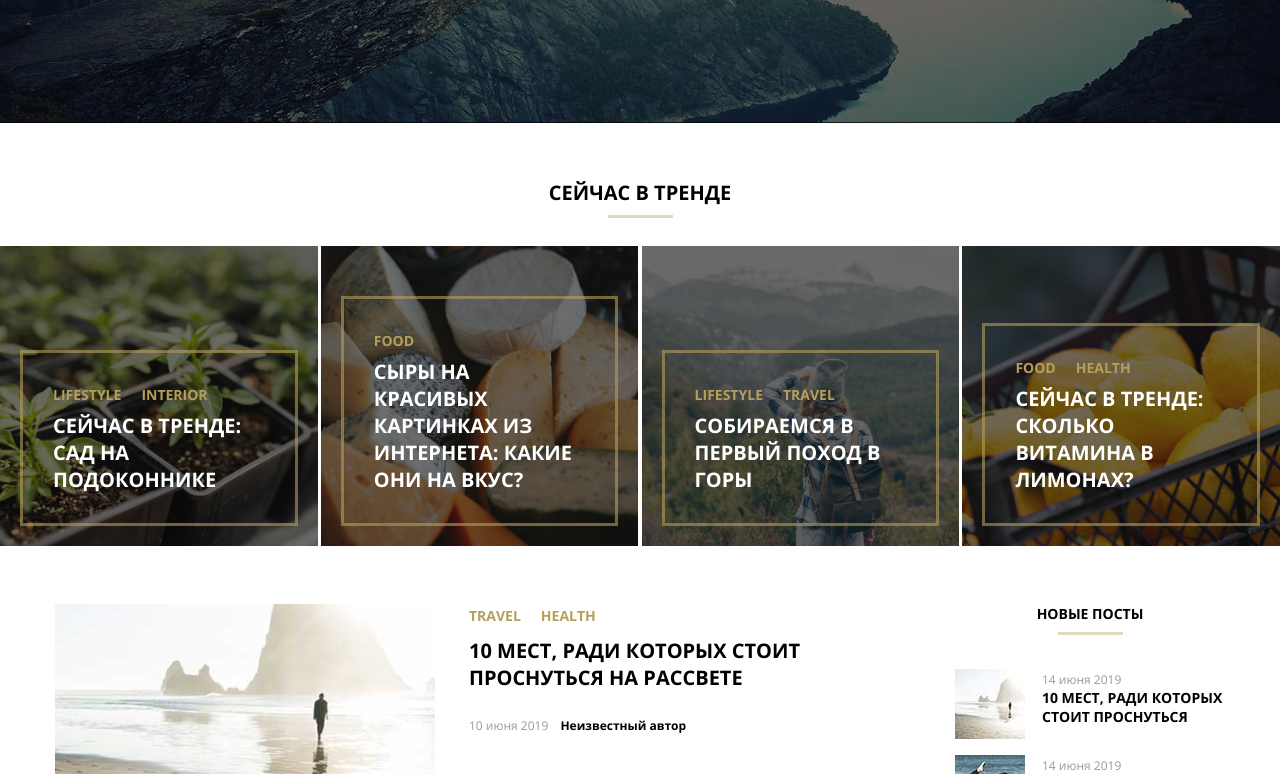
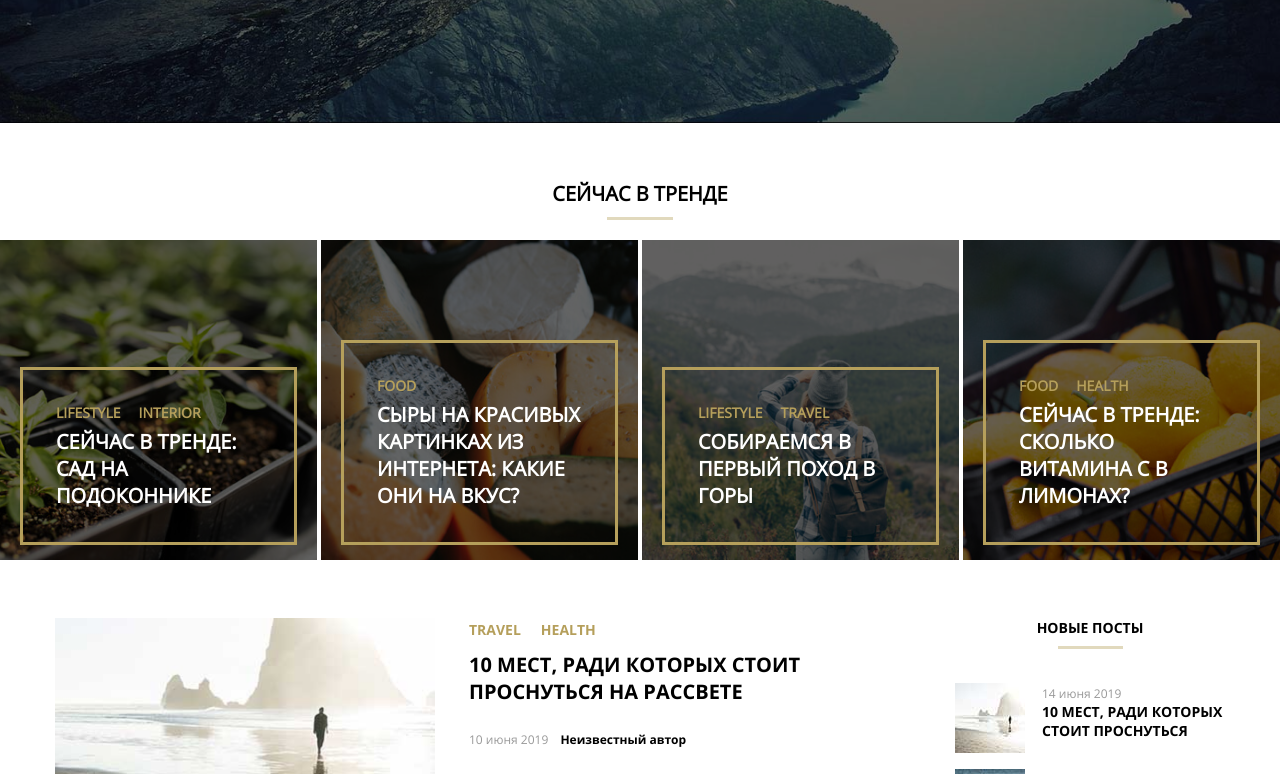
Before and after one commit to TakanawaYuku/course_work_netology-html-css, a plain HTML site: page index.html in a window 1280 px wide. Shown: the part 326-1100 px from the top of the page. Drawn offline with Linux system fonts and the light colour scheme; files whose address does not match are found by name.

Commit message:
correction trend container

```diff
--- a/assets/css/style.css
+++ b/assets/css/style.css
@@ -19,6 +19,7 @@
     box-sizing: border-box;
     color: #000000;
     line-height: normal;
+
 }
 
 ul {
@@ -145,73 +146,161 @@ a {
     transform: rotate(-135deg);
 }
 
+.trend-section-wrapper {
+    font-family: OpenSans, sans-serif;
+    color: #0f0d0e;
+}
 
-.trend_box {
-    width: auto;
-    max-width: 100%;
+.trend-title-link {
+    color: #ffffff;
+    text-decoration: none;
+    text-transform: uppercase;
+}
+
+.trend-card-wrapper:after {
+    content: "";
+    position: absolute;
+    top: 0;
+    left: 0;
+    right: 0;
+    bottom: 0;
+    background-color: #000000;
+    opacity: 0.6;
+
+    z-index: -1;
+}
+
+.trend-section-wrapper {
+    width: 100%;
+    margin-top: 57px;
+}
+
+.main-section-title {
+    text-align: center;
+    font-size: 20px;
+    font-weight: bold;
+    text-transform: uppercase;
+}
+
+.trends {
+    display: flex;
+    justify-content: space-between;
+}
+
+.main-section-title {
+    text-align: center;
+    font-size: 20px;
+    font-weight: bold;
+    text-transform: uppercase;
+}
+
+.underline:after {
+    display: block;
+    content: "";
+    width: 66px;
+    height: 3px;
+    margin: 10px auto 20px auto;
+    background-color: #e1d9bd;
+}
+
+.trend-card-wrapper {
+    background-color: #000000;
+    background-repeat: no-repeat;
+    background-position: center center;
+    background-size: cover;
+
+    position: relative;
+    z-index: 0;
+
+    display: flex;
+    align-items: flex-end;
+
+    width: 25%;
+    min-height: 320px;
+    padding: 15px 20px;
+}
+
+.trend-garden {
+    background-image: url("../img/trend1.jpg");
+}
+
+.trend-cheese {
+    background-image: url("../img/trend2.jpg");
+}
+
+.trend-mountain {
+    background-image: url("../img/trend3.jpg");
+}
+
+.trend-lemon {
+    background-image: url("../img/trend4.jpg");
+}
+
+.trend-card {
+    border: 3px solid #b59f5b;
+    padding: 33px 33px;
+    flex-grow: 1;
+}
+
+.trend-title {
+    font-size: 20px;
+    font-weight: bold;
+    line-height: 1.2;
+
+    margin-top: 6px;
+}
+
+.trend-title-link:hover {
+    color: #b59f5b;
+}
+
+.trend-card-wrapper:nth-child(n+2) {
+    margin-left: 5px;
+}
+
+.news {
+    display: flex;
+}
+
+.news:nth-child(n+2) {
+    margin-top: 60px;
+}
+
+.news-content {
+    margin-left: 30px;
+}
+
+.news-teg-list {
+    display: flex;
+    flex-wrap: wrap;
+    list-style-type: none;
+    font-size: 14px;
+    font-weight: bold;
 }
 
 
-.trend_container {
-    display: flex;
-    flex-wrap: nowrap;
-
+.news-teg-item:nth-child(n+2) {
+    margin-left: 18px;
 }
 
-.trend_card {
-    width: 25%;
-    position: relative;
-    background-color: #666666;
-    min-height: 300px;
+.news-teg-link {
+    color: #b59f5b;
+    text-decoration: none;
+    text-transform: uppercase;
 }
 
-.card__preview {
-    height: 100%;
-    background-repeat: no-repeat;
-    background-position: center 50%;
-    background-color: #000000;
-    background-size: cover;
+.news-img {
+    min-width: 380px;
+    object-fit: contain;
+    object-position: center top;
 }
 
-.trend1 {
-    background-image: url('../img/trend1.jpg');
-}
+.news-title {
+    margin-top: 6px;
 
-.trend2 {
-    background-image: url('../img/trend2.jpg');
-}
-
-.trend3 {
-    background-image: url('../img/trend3.jpg');
-}
-
-.trend4 {
-    background-image: url('../img/trend4.jpg');
-}
-
-.trend_card:after {
-    content: "";
-    width: 100%;
-    height: 100%;
-    background-color: rgba(15, 15, 15, 0.6);
-    position: absolute;
-    top: 0;
-    left: 0;
-    z-index: 1;
-
-}
-
-.card__body {
-    position: absolute;
-    bottom: 0;
-    z-index: 2;
-    border: 3px solid rgba(181, 159, 91, 0.6);
-    margin: 1.25em;
-    padding: 1.875em;
-}
-
-.card_title {
-    color: #ffffff;
+    font-size: 20px;
+    font-weight: bold;
+    line-height: 1.2;
 }
 
 .section-title {
@@ -913,6 +1002,10 @@ select {
         display: none;
     }
 
+    .trend-card-wrapper:nth-child(n+2) {
+        margin-left: 4px;
+    }
+
     .nav-container {
 
         padding-left: 15px;
@@ -989,30 +1082,60 @@ select {
 }
 
 @media (min-width: 641px) and (max-width: 1199px) and (orientation: landscape) {
-    .trend_card {
-        width: 25%;
+    .trend-section-wrapper {
+        margin-top: 45px;
     }
 
-    .trend_card:nth-child(n+2) {
-        margin-left: 0.25%;
+    .trend-card-wrapper {
+        flex-basis: 49%;
+        flex-grow: 1;
+        min-height: 247px;
+        padding: 15px 19px;
+        margin-top: 0;
+        margin-bottom: 4px;
     }
 
-    .card__body {
-        padding: 5px;
-        margin: 5px;
+    .trend-card-wrapper:nth-child(2n+1) {
+        margin-right: 4px;
+    }
+
+    .trends {
+        margin-top: 18px;
+        justify-content: space-between;
+        flex-wrap: wrap;
+    }
+
+    .trend-card {
+        padding: 29px 29px;
+    }
+
+    .trend-title {
+        font-size: 17px;
+        line-height: 1.3;
     }
 
 }
 
+@media (min-width: 810px) and (max-width: 1100px) {
+    .trend-card {
+        flex-basis: 49%;
+        flex-grow: 1;
+        min-height: 247px;
+        padding: 15px 19px;
+        margin-top: 0;
+        margin-bottom: 4px;
+    }
+}
+
 @media (min-width: 641px) and (max-width: 1199px) and (orientation: portrait) {
 
-    .trend_container {
-        flex-wrap: wrap;
 
+    .main-section-title {
+        font-size: 18px;
     }
 
-    .trend_card {
-        width: 49.5%;
+    .underline:after {
+        margin: 10px auto 0 auto;
     }
 
     .trend_card:nth-child(n+3) {
@@ -1025,14 +1148,6 @@ select {
 
 }
 
-@media (min-width: 920px) and (max-width: 1199px) {
-
-    .card__body {
-        margin: 0.9375rem 1.25rem;
-        padding: 1.75em;
-    }
-
-}
 
 @media (min-width: 641px) and (max-width: 1199px) {
     .header {
@@ -1045,6 +1160,10 @@ select {
         margin-top: 2.8125rem;
         margin-bottom: 2rem;
 
+    }
+
+    .trend-card-wrapper:nth-child(n+2) {
+        margin-left: 0;
     }
 
     .main-title {
@@ -1192,12 +1311,84 @@ select {
         padding: 2rem 1rem 13.5rem;
     }
 
+    .trend-card-wrapper:nth-child(n+2) {
+        margin-left: 0;
+    }
+
     .nav-container {
         flex-direction: column-reverse;
     }
 
     .hamburger_menu_wrapper {
         align-self: flex-end;
+    }
+
+    .trend-card-wrapper {
+        padding-left: 15px;
+        padding-right: 15px;
+    }
+
+    .main-section-title {
+        font-size: 16px;
+    }
+
+    .underline:after {
+        margin-top: 8px;
+    }
+
+    .trend-section-wrapper {
+        margin-top: 40px;
+    }
+
+    .trends,
+    .news {
+        flex-direction: column;
+    }
+
+    .trend-card-wrapper {
+        width: 100%;
+        min-height: 232px;
+        margin-top: 3px;
+    }
+
+    .trend-card {
+        padding: 26px 20px;
+    }
+
+    .trend-title {
+        margin-top: 9px;
+        font-size: 16px;
+        line-height: 1.25;
+    }
+
+    .news-img {
+        min-width: 0;
+    }
+
+    .news-title {
+        font-size: 16px;
+        line-height: 1.25;
+        margin-top: 8px;
+    }
+
+    .news-content {
+        margin-left: 0;
+        margin-top: 10px;
+    }
+
+    .news-meta {
+        margin-top: 12px;
+    }
+
+    .news-text {
+        margin-top: 15px;
+        margin-bottom: 20px;
+        font-size: 14px;
+        line-height: 1.4;
+    }
+
+    .news:nth-child(n+2) {
+        margin-top: 35px;
     }
 
     .logo {
--- a/index.html
+++ b/index.html
@@ -58,96 +58,69 @@
         <h1 class="header-title">Блог о творчестве, спорте, и образе жизни</h1>
 
     </header>
-    <section class="trend_box">
-        <a class="section-title trend" href="#">
-            <h2 class="main-title aside-title">Сейчас в тренде</h2>
-        </a>
-
-        <div class="trend_container">
-
-            <article class="trend_card">
-
-                <div class="card__preview trend1">
-                    <div class="card__body">
-                        <ul class="post-category">
-                            <li class="post-category-item">
-                                <a class="category-link" href="#">Lifestyle</a>
+    <section class="trend-section-wrapper">
+		<div>
+			<h2 class="main-section-title underline">Сейчас в тренде</h2>
+		</div>
+		<div class="trends">
+			<div class="trend-card-wrapper trend-garden">
+				<div class="trend-card">
+					<ul class="news-teg-list">
+						<li class="news-teg-item">
+							<a class="news-teg-link" href="#0">lifestyle</a>
 						</li>
-                            <li class="post-category-item">
-                                <a class="category-link" href="#">Interior</a>
+						<li class="news-teg-item">
+							<a class="news-teg-link" href="#0">interior</a>
 						</li>
 					</ul>
-
-                        <a class="link-title" href="#">
-                            <h3 class="main-title card_title post-title">Сейчас в тренде: Сад на подоконнике</h3>
-                        </a>
+					<h2 class="trend-title">
+						<a class="trend-title-link" href="#0">Сейчас в тренде: сад на подоконнике</a>
+					</h2>
 				</div>
 			</div>
-            </article>
-
-            <article class="trend_card">
-
-                <div class="card__preview trend2">
-
-                    <div class="card__body">
-                        <ul class="post-category">
-                            <li class="post-category-item">
-                                <a class="category-link" href="#">Food</a>
+			<div class="trend-card-wrapper trend-cheese">
+				<div class="trend-card">
+					<ul class="news-teg-list">
+						<li class="news-teg-item">
+							<a class="news-teg-link" href="#0">food</a>
 						</li>
 					</ul>
-
-                        <a class="link-title" href="#">
-                            <h3 class="main-title card_title post-title">Cыры на красивых картинках из интернета: какие
-                                они
-                                на вкус?</h3>
-                        </a>
+					<h2 class="trend-title">
+						<a class="trend-title-link" href="#0">Сыры на красивых картинках из интернета: какие они на
+							вкус?</a>
+					</h2>
 				</div>
 			</div>
-            </article>
-
-            <article class="trend_card">
-
-                <div class="card__preview trend3">
-                    <div class="card__body">
-                        <ul class="post-category">
-                            <li class="post-category-item">
-                                <a class="category-link" href="#">Lifestyle</a>
+			<div class="trend-card-wrapper trend-mountain">
+				<div class="trend-card">
+					<ul class="news-teg-list">
+						<li class="news-teg-item">
+							<a class="news-teg-link" href="#0">lifestyle</a>
 						</li>
-                            <li class="post-category-item">
-                                <a class="category-link" href="#">Travel</a>
+						<li class="news-teg-item">
+							<a class="news-teg-link" href="#0">travel</a>
 						</li>
 					</ul>
-
-                        <a class="link-title" href="#">
-                            <h3 class="main-title card_title post-title">Собираемся в первый поход в горы</h3>
-                        </a>
+					<h2 class="trend-title">
+						<a class="trend-title-link" href="#0">Собираемся в первый поход в горы</a>
+					</h2>
 				</div>
 			</div>
-            </article>
-
-            <article class="trend_card">
-
-                <div class="card__preview trend4">
-
-
-                    <div class="card__body">
-                        <ul class="post-category">
-                            <li class="post-category-item">
-                                <a class="category-link" href="#">Food</a>
+			<div class="trend-card-wrapper trend-lemon">
+				<div class="trend-card">
+					<ul class="news-teg-list">
+						<li class="news-teg-item">
+							<a class="news-teg-link" href="#0">food</a>
 						</li>
-                            <li class="post-category-item">
-                                <a class="category-link" href="#">Health</a>
+						<li class="news-teg-item">
+							<a class="news-teg-link" href="#0">health</a>
 						</li>
 					</ul>
-
-                        <a class="link-title" href="#">
-                            <h3 class="main-title card_title post-title">Сейчас в тренде: Сколько витамина в лимонах?
-                            </h3>
-                        </a>
+					<h2 class="trend-title">
+						<a class="trend-title-link" href="#0">Сейчас в тренде: сколько витамина с в лимонах?</a>
+					</h2>
 				</div>
 			</div>
-            </article>
-
 		</div>
 	</section>
 
```
Lines whose indentation alone changed are shown as unchanged.
